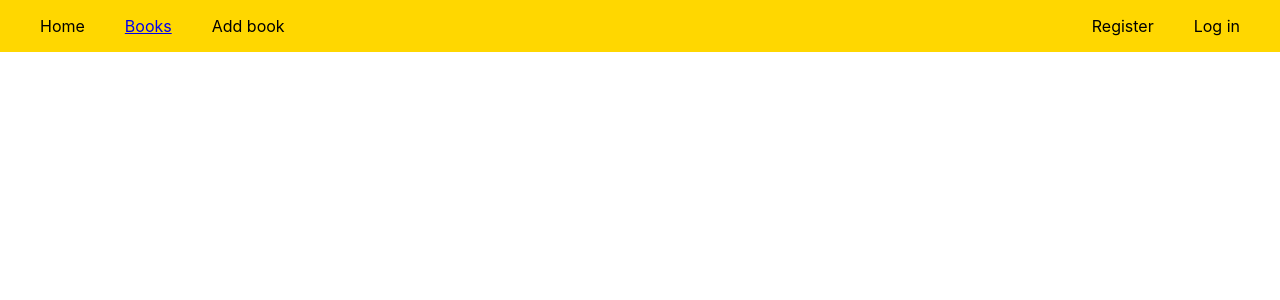
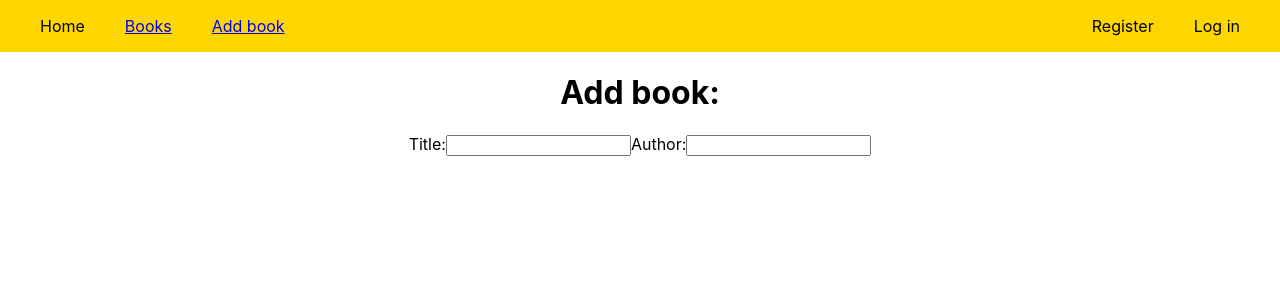
Before and after one commit to Jetoxixoxorix/booklibrary, a React (Create React App) app: page /add-book in a window 1280 px wide. Shown: the top 300 px of the page. Built offline with nearby package versions, Linux system fonts and the light colour scheme.

Commit message:
addBook route

```diff
--- /dev/null
+++ b/src/AddBook.js
@@ -0,0 +1,17 @@
+import React, {Component} from 'react';
+
+export class AddBook extends Component {
+    render() {
+        return (
+            <div>
+                <h1>Add book:</h1>
+                <form className='book-form'>
+                    <label for='title'>Title:</label>
+                    <input type='text' id='title' />
+                    <label for='author'>Author:</label>
+                    <input type='text' id='author'/>
+                </form>
+            </div>
+        )
+    }
+}
--- a/src/App.js
+++ b/src/App.js
@@ -3,6 +3,7 @@ import './App.css';
 import {Navbar} from './Navbar';
 import {Books} from './Books';
 import {Switch, Route} from 'react-router-dom';
+import {AddBook} from './AddBook';
 
 class App extends Component {
   render() {
@@ -11,6 +12,7 @@ class App extends Component {
         <Navbar />
         <Switch>
           <Route path='/books' component={Books}/>
+          <Route path='/add-book' component={AddBook}/>
         </Switch>
       </div>
     );
--- a/src/Navbar.js
+++ b/src/Navbar.js
@@ -9,7 +9,7 @@ export class Navbar extends Component {
                 <ul className="menu menu-left">
                         <li>Home</li>
                         <li><NavLink to="books">Books</NavLink></li>
-                        <li>Add book</li>
+                        <li><NavLink to="add-book">Add book</NavLink></li>
                     </ul>
                     <ul className="menu menu-right">
                         <li>Register</li>
--- a/src/index.js
+++ b/src/index.js
@@ -7,7 +7,7 @@ import {BrowserRouter} from 'react-router-dom';
 
 ReactDOM.render(
     <BrowserRouter>
-     <App />
+        <App />
     </BrowserRouter>,
 document.getElementById('root'));
 
```
